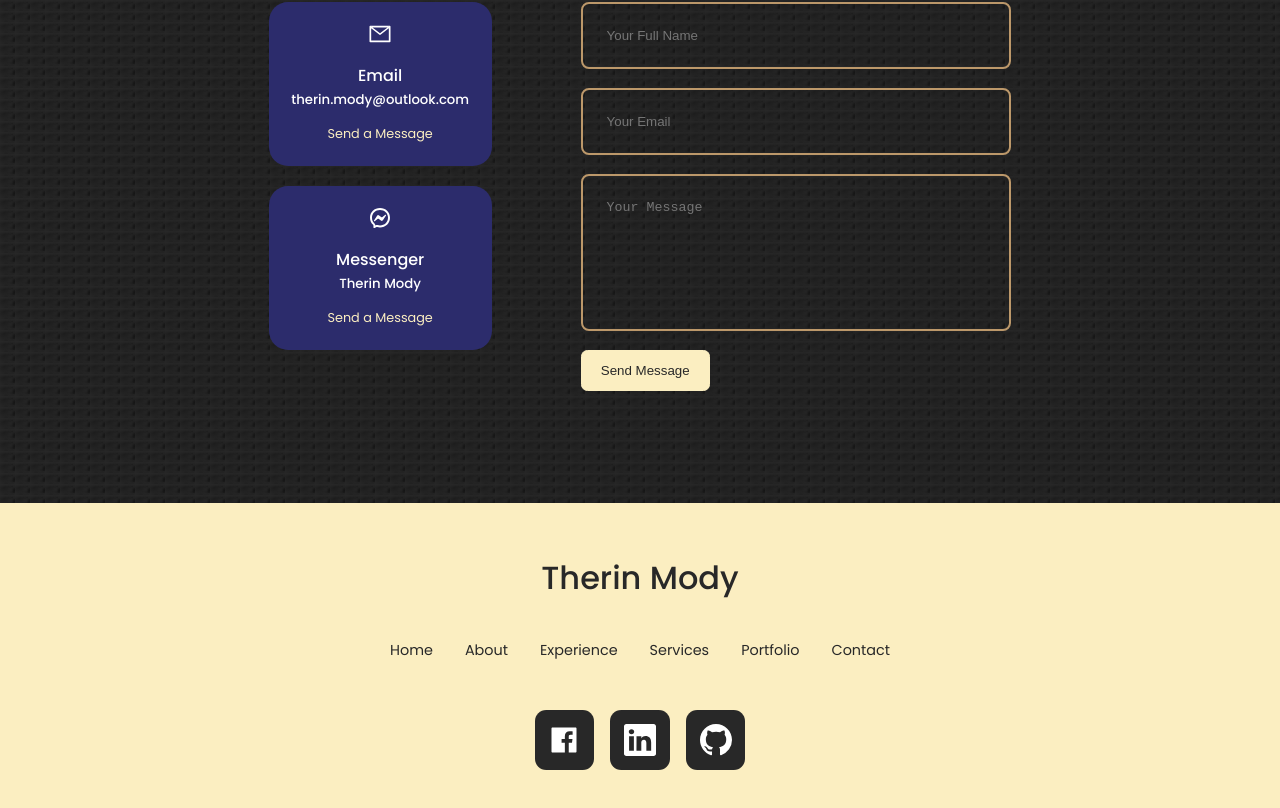
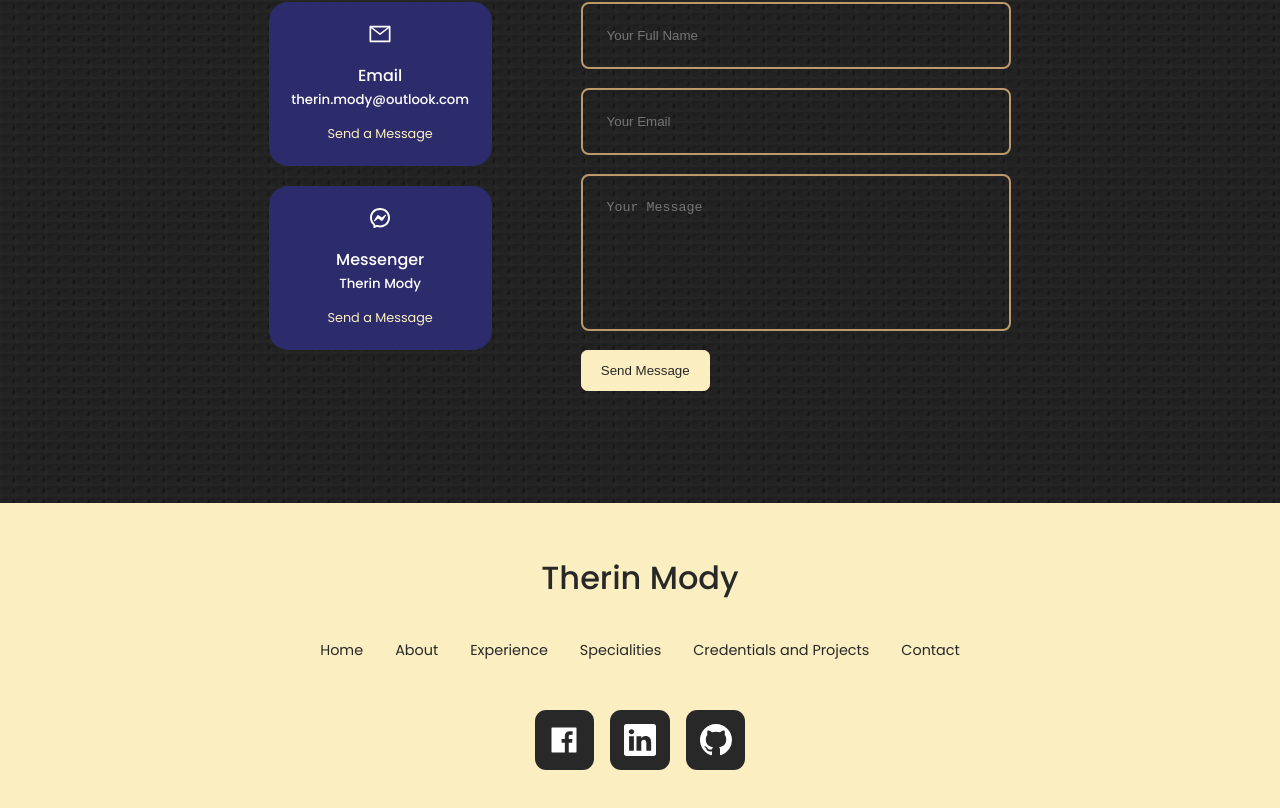
Before and after one commit to therinMody/portfolioWebsite, a React (Create React App) app: page / in a window 1280 px wide. Shown: the part 4785-5593 px from the top of the page. Built offline with nearby package versions, Linux system fonts and the light colour scheme.

Commit message:
Updating services

```diff
--- a/src/components/footer/Footer.jsx
+++ b/src/components/footer/Footer.jsx
@@ -13,8 +13,8 @@ const Footer = () => {
         <li><a href="#">Home</a></li>
         <li><a href="#about">About</a></li>
         <li><a href="#experience">Experience</a></li>
-        <li><a href="#services">Services</a></li>
-        <li><a href="#portfolio">Portfolio</a></li>
+        <li><a href="#services">Specialities</a></li>
+        <li><a href="#portfolio">Credentials and Projects</a></li>
         <li><a href="#contact">Contact</a></li>
       </ul>
 
```
